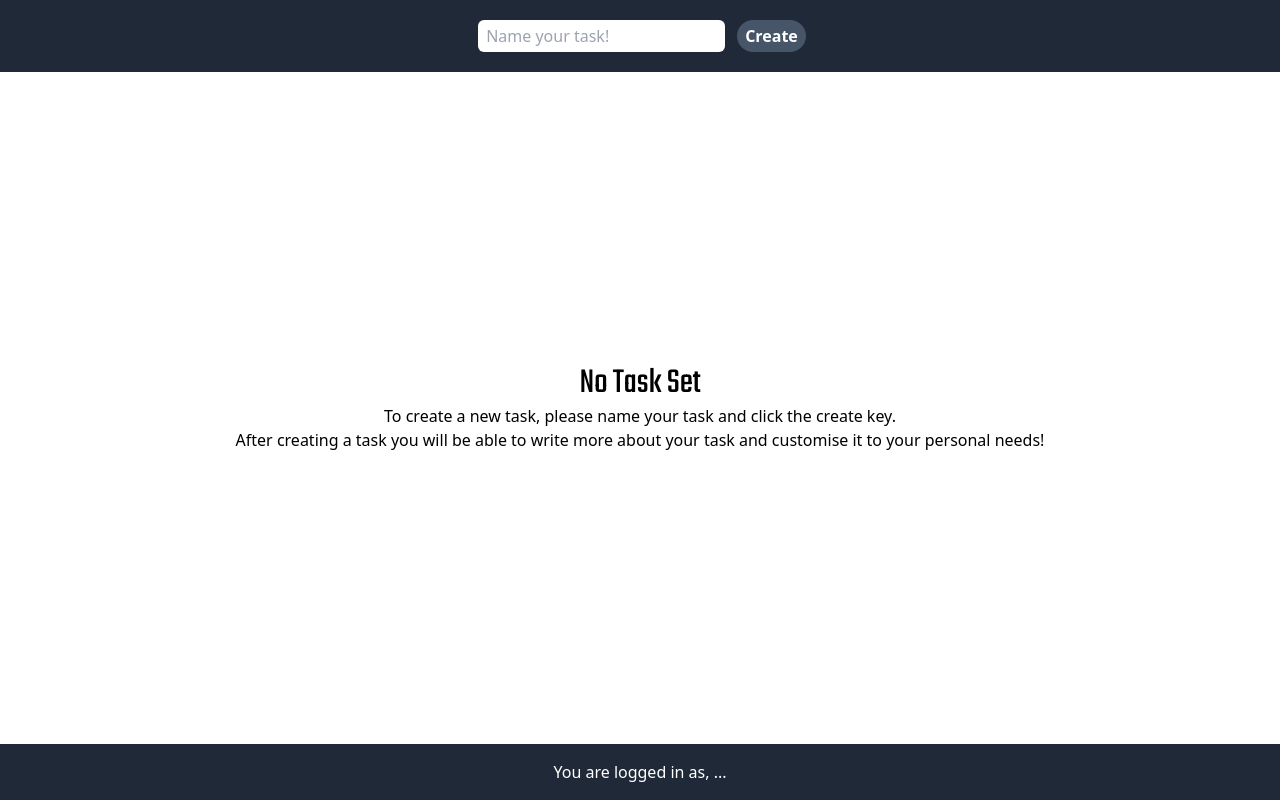
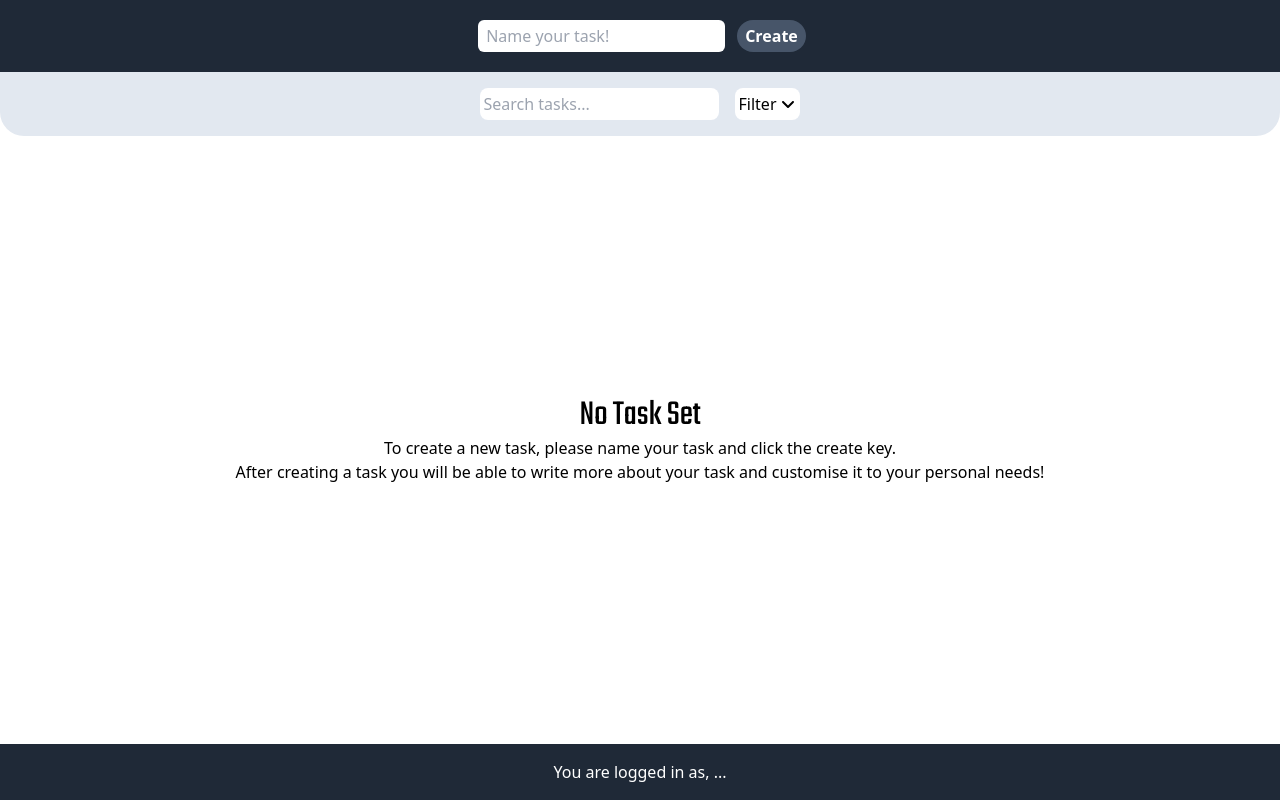
Before and after one commit to Sizimon/REACT-TODO-APP, a React (Vite) app in the folder todo-app/: page / in a window 1280 px wide. Built offline with nearby package versions, Linux system fonts and the light colour scheme.

Commit message:
Feat: Introduce a search feature for created tasks, allowing the user to find tasks easily.

```diff
--- a/todo-app/src/components/TodoList.jsx
+++ b/todo-app/src/components/TodoList.jsx
@@ -1,8 +1,10 @@
 import TodoItem from "./TodoItem"
 import { useState } from "react"
+import { FaAngleDown } from "react-icons/fa6"
 
 export default function TodoList({ todos, setTodos }) {
     const [editingItemId, setEditingItemId] = useState(null)
+    const [searchTerm, setSearchTerm] = useState("")
 
     function editTodo(id) {
         setTodos(todos.map(todo => todo.id === id ? (
@@ -37,28 +39,27 @@ export default function TodoList({ todos, setTodos }) {
         ));
     }
 
-    const priorityTodos = todos.filter(todo => todo.priority)
-    const nonPriorityTodos = todos.filter(todo => !todo.priority)
+    const filteredTodos = todos.filter(todo => todo.task.toLowerCase().includes(searchTerm.toLowerCase()))
 
     return (
         <>
+            <div className="flex flex-row justify-evenly md:justify-center md:gap-4  items-center bg-slate-200 p-4 rounded-b-3xl">
+                <input
+                    type="text"
+                    placeholder="Search tasks..."
+                    className="rounded-lg p-1"
+                    onChange={(e) => setSearchTerm(e.target.value)}
+                />
+                <span className="bg-white p-1 rounded-lg flex flex-row items-center gap-1">Filter <FaAngleDown /></span>
+            </div>
             {todos.length === 0 ? (
                 <div className="flex flex-col flex-grow justify-center items-center p-2 h-full overflow-auto">
                     <h1 className="text-4xl text-center font-teko">No Task Set</h1>
                     <p className="text-center">To create a new task, please name your task and click the create key.<br /> After creating a task you will be able to write more about your task and customise it to your personal needs!</p>
                 </div>) : (
-                <>
-                    <div className="flex flex-col text-center my-4 text-4xl">
-                        <h1>PRIORITY TASKS</h1>
-                    </div>
-                    {priorityTodos.length === 0 ? (
-                        <div className="flex flex-col flex-grow justify-center items-center p-2 h-full">
-                            <h1 className="text-4xl text-center font-teko">No Priority Task Set</h1>
-                            <p className="text-center">To create a new task, please name your task and click the create key.<br /> After creating a task you will be able to write more about your task and customise it to your personal needs!</p>
-                        </div>
-                    ) : (
-                        <div className="grid grid-cols-4">
-                        {priorityTodos.map((todo, index) => (
+                <div className="grid grid-cols-4">
+                    {searchTerm.length === 0 ? (
+                        todos.map((todo, index) => (
                             <TodoItem
                                 key={index}
                                 todo={todo}
@@ -69,14 +70,9 @@ export default function TodoList({ todos, setTodos }) {
                                 changePriority={changePriority}
                                 markComplete={markComplete}
                             />
-                        ))}
-                    </div>
-                    )}
-                    <div className="flex flex-col text-center my-4 text-4xl">
-                        <h1>OTHER TASKS</h1>
-                    </div>
-                    <div className="grid grid-cols-4">
-                        {nonPriorityTodos.map((todo, index) => (
+                        ))
+                    ) : (
+                        filteredTodos.map((todo, index) => (
                             <TodoItem
                                 key={index}
                                 todo={todo}
@@ -87,11 +83,11 @@ export default function TodoList({ todos, setTodos }) {
                                 changePriority={changePriority}
                                 markComplete={markComplete}
                             />
-                        ))}
-                    </div>
-                </>
-            )
-            }
+                        ))
+
+                    )}
+                </div>
+            )}
         </>
     )
 }
```
